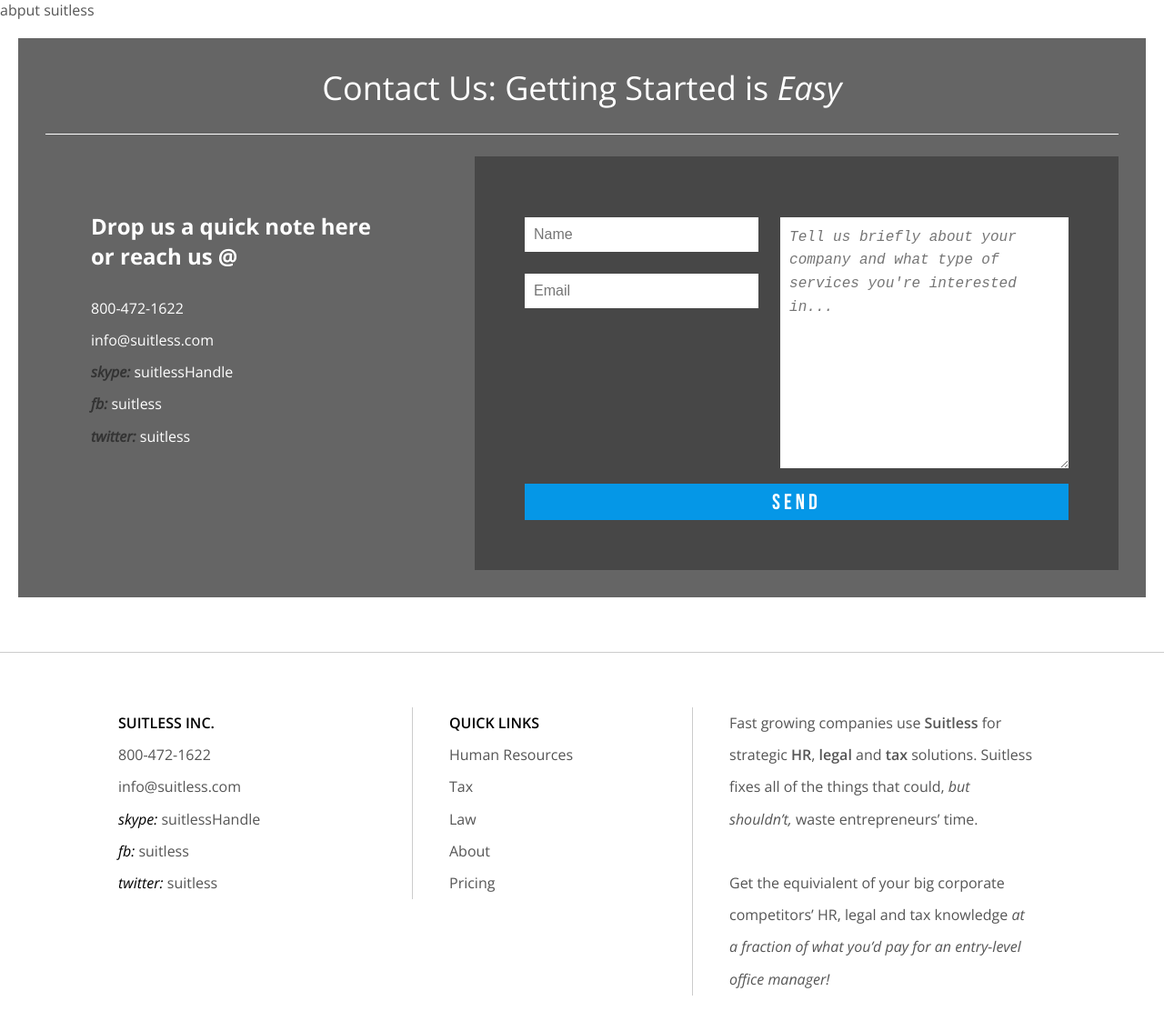
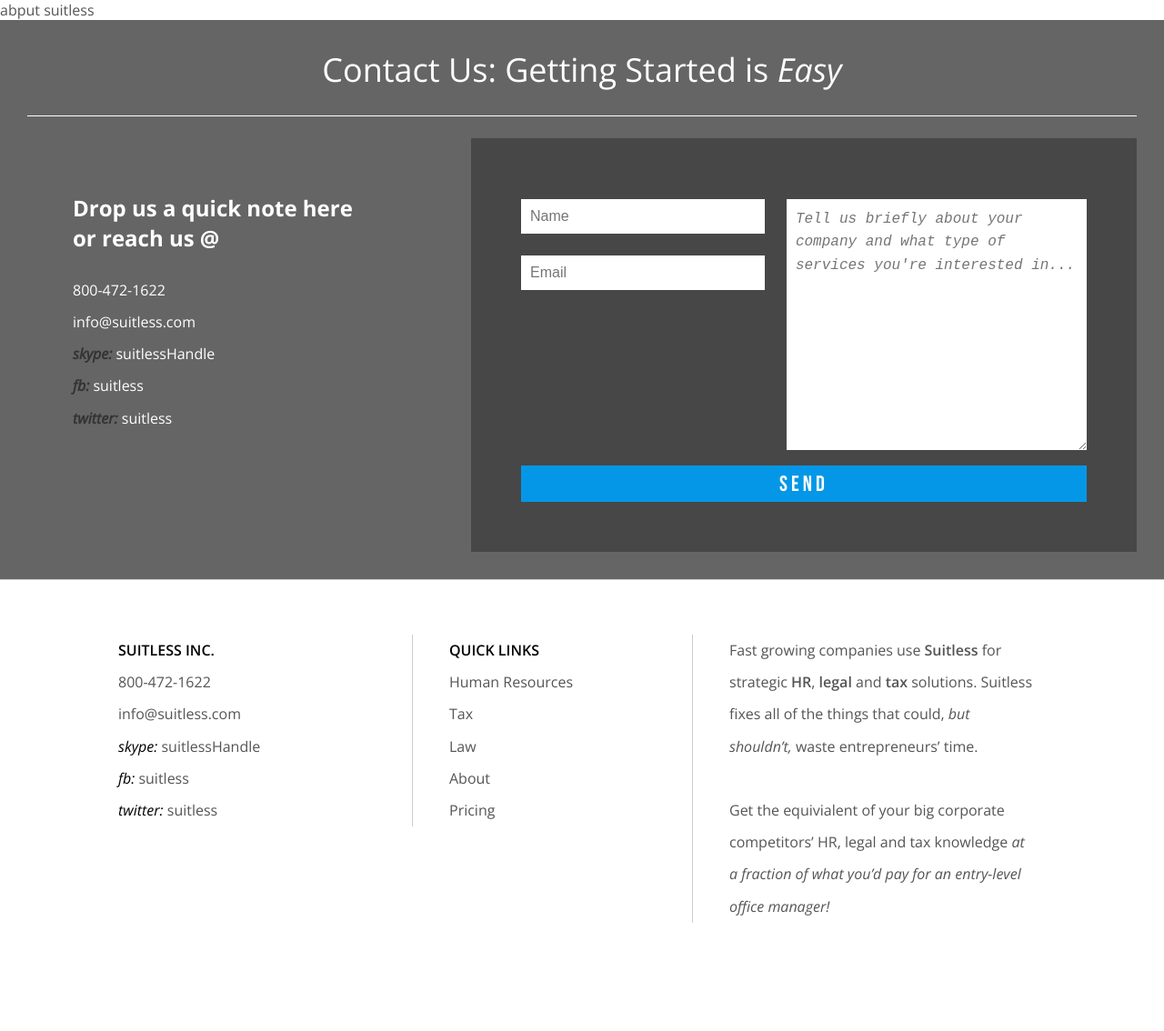
Before and after one commit to flanban/redolent-octo-kumquat, a Jekyll site: the page built from pricing/index.html, in a window 1280 px wide and 1400 px high. Shown: the top 1134 px of the window at 91% size. Built offline with Jekyll 4.4.1, drawn with Linux system fonts in a browser that asks for light colours.

```diff
--- a/_sass/_footer.scss
+++ b/_sass/_footer.scss
@@ -4,8 +4,8 @@
   position:relative;
   padding:30px;
   //margin-bottom:30px;
-  border:20px white solid;
-  border-bottom:60px white solid;
+  //border:20px white solid;
+  //border-bottom:60px white solid;
   z-index:20;
   h2 {
     border-bottom:1px solid #fff;
```
